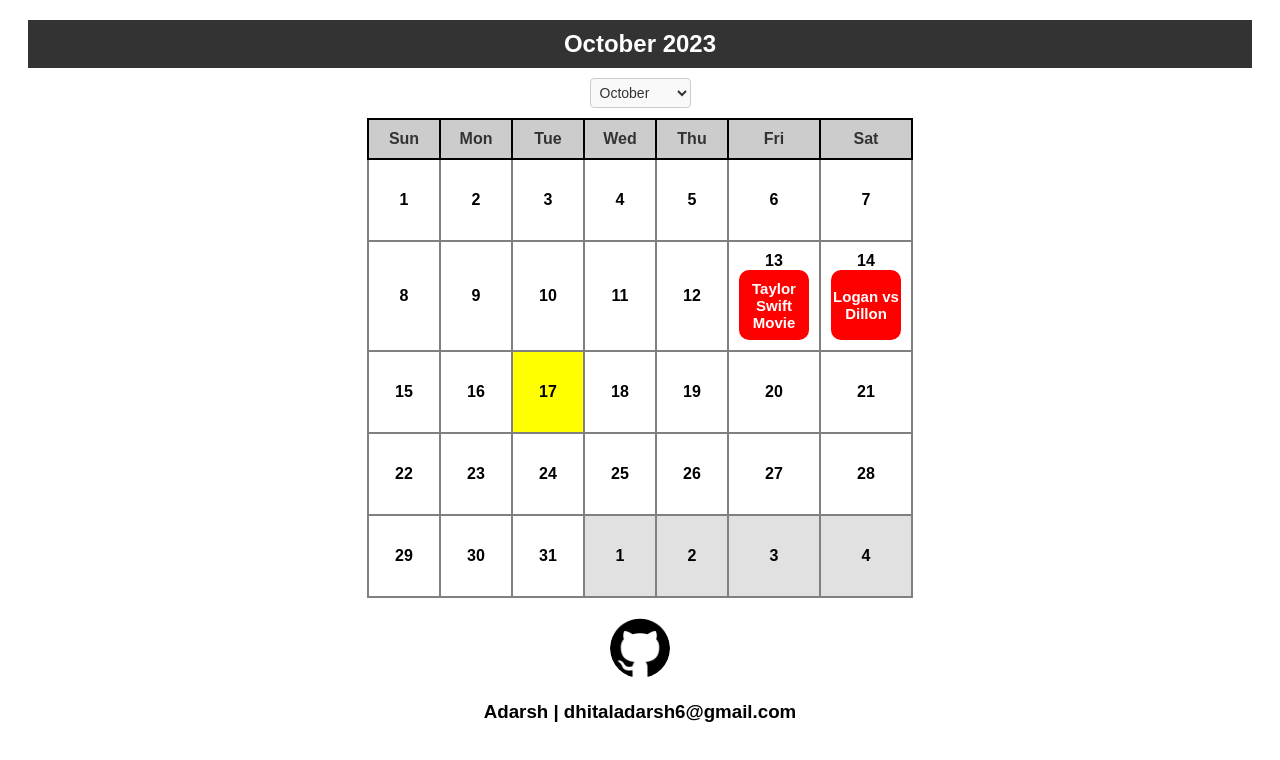
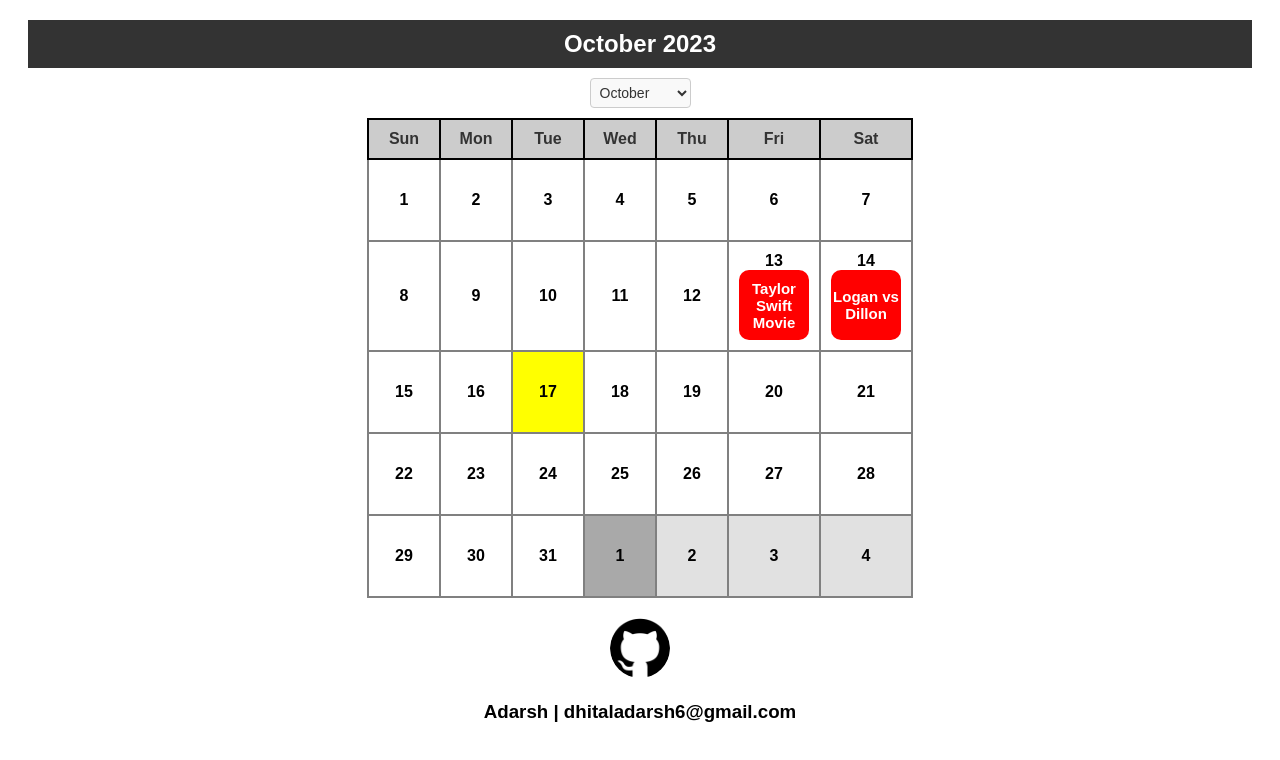
Before and after one commit to adarshdhital007/calendar-angular, an Angular app: page / in a window 1280 px wide. In both pictures the pointer is over the element 620 px from the left and 556 px from the top of the page. Shown: the top 760 px of the page. Built offline with nearby package versions, Linux system fonts and the light colour scheme.

Commit message:
Update app.component.css

```diff
--- a/src/app/app.component.css
+++ b/src/app/app.component.css
@@ -6,6 +6,10 @@
 
 .grey {
   background-color: #e1e1e1;
+}
+
+.grey:hover {
+  background-color: darkgray;
 }
 
 .image {
```
